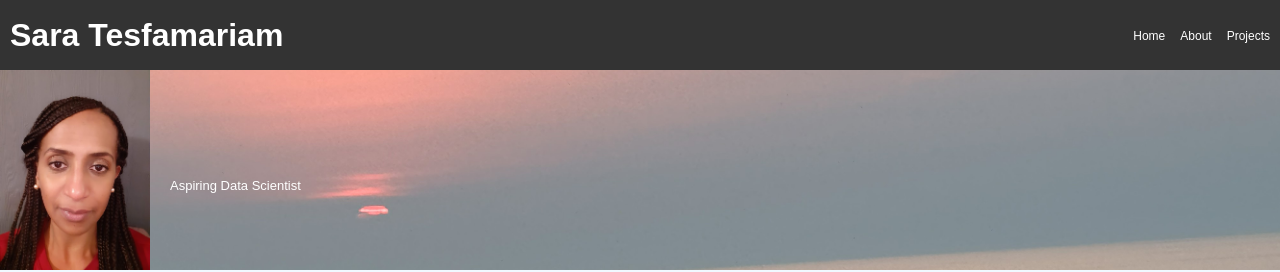
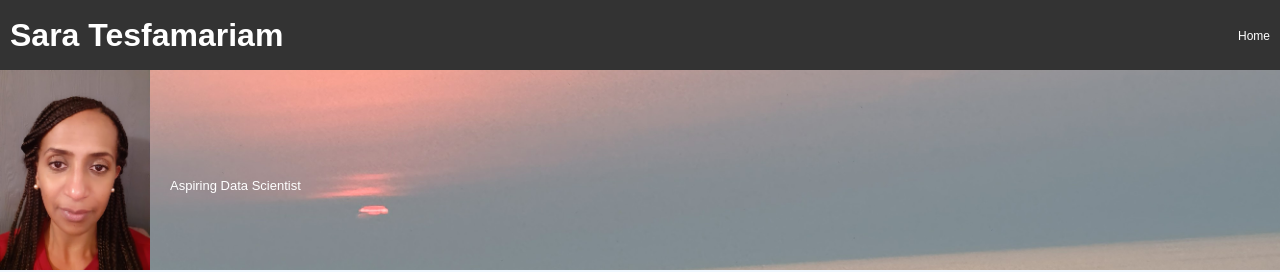
Before and after one commit to tes2sara/sara_tesfamariam, a Jekyll site: the page built from index.md, in a window 1280 px wide. Shown: the top 272 px of the page. Built offline with Jekyll 4.4.1, drawn with Linux system fonts in a browser that asks for light colours; Markdown is read by kramdown in place of the engine named in the settings.

Commit message:
Update index.md

```diff
--- a/index.md
+++ b/index.md
@@ -8,8 +8,6 @@ title: Home
     <h1 style="margin: 0;">Sara Tesfamariam</h1>
     <ul style="list-style: none; margin: 2; padding: 0; display: flex; gap: 15px;">
         <li><a href="index.md" style="color: white; text-decoration: none; font-size: 12px;">Home</a></li>
-        <li><a href="about.md" style="color: white; text-decoration: none; font-size: 12px;">About</a></li>
-        <li><a href="projects.md" style="color: white; text-decoration: none; font-size: 12px;">Projects</a></li>
     </ul>
 </div>
 
```
